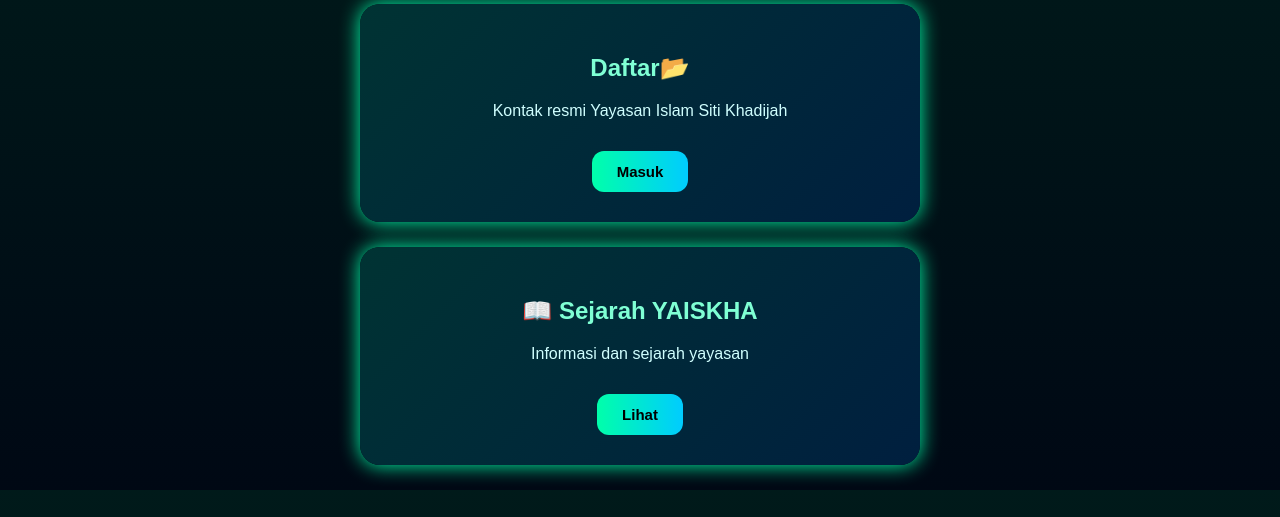
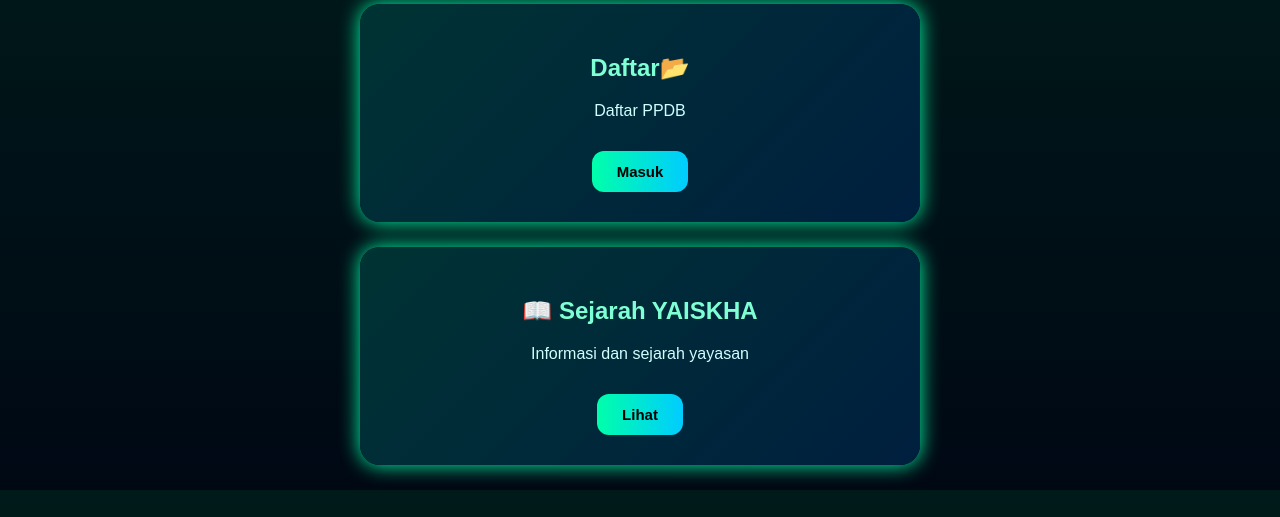
Before and after one commit to alaricghazali-lang/yaiskha-portal, a plain HTML site: page index.html in a window 1280 px wide. Shown: the part 99-616 px from the top of the page. Drawn offline with Linux system fonts and the light colour scheme.

Commit message:
Update index.html

```diff
--- a/index.html
+++ b/index.html
@@ -88,7 +88,7 @@
 
 <div class="card">
 <h2>Daftar📂</h2>
-<p>Kontak resmi Yayasan Islam Siti Khadijah</p>
+<p>Daftar PPDB</p>
 
 <a href="hubungi.html">
 <button class="btn">Masuk</button>
```
